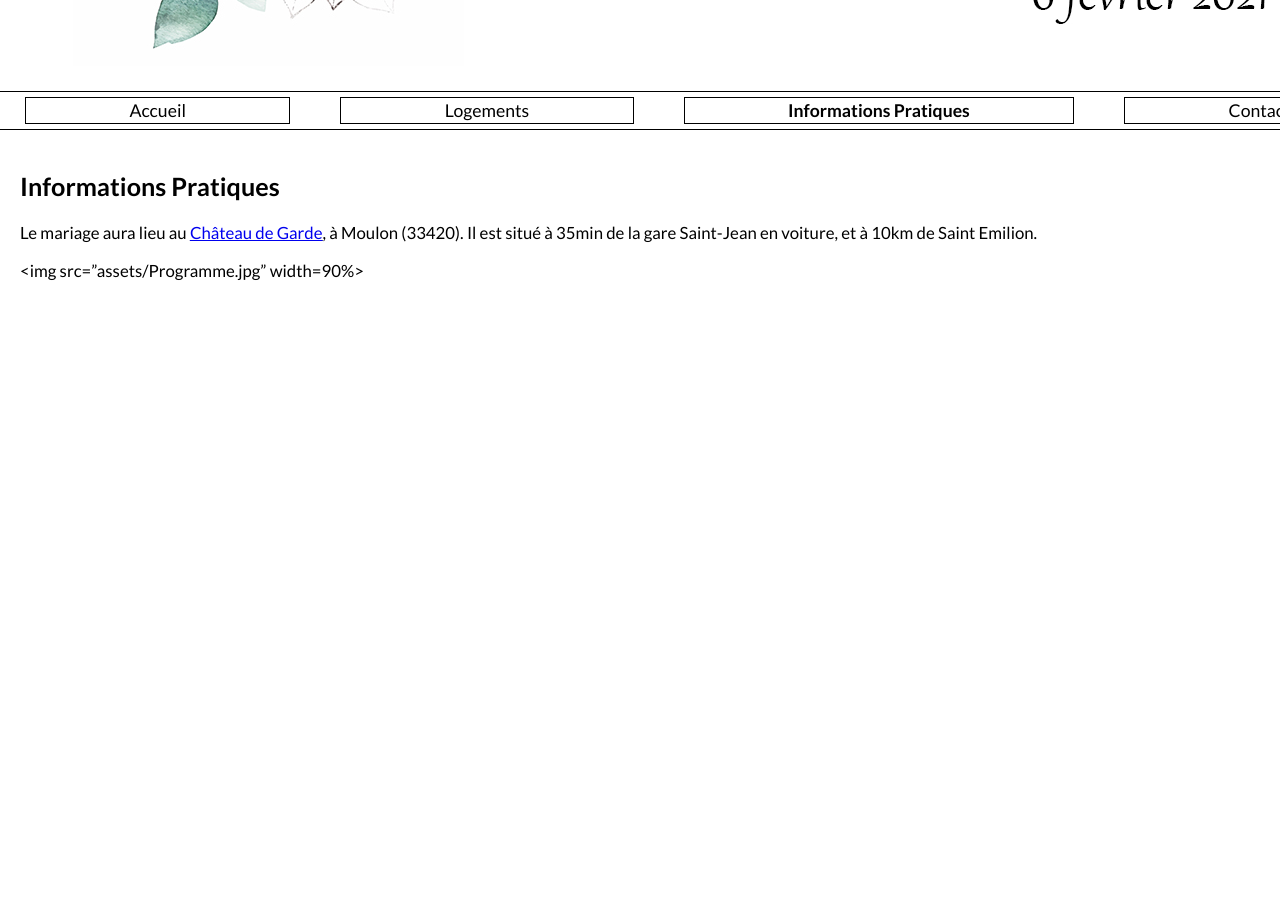
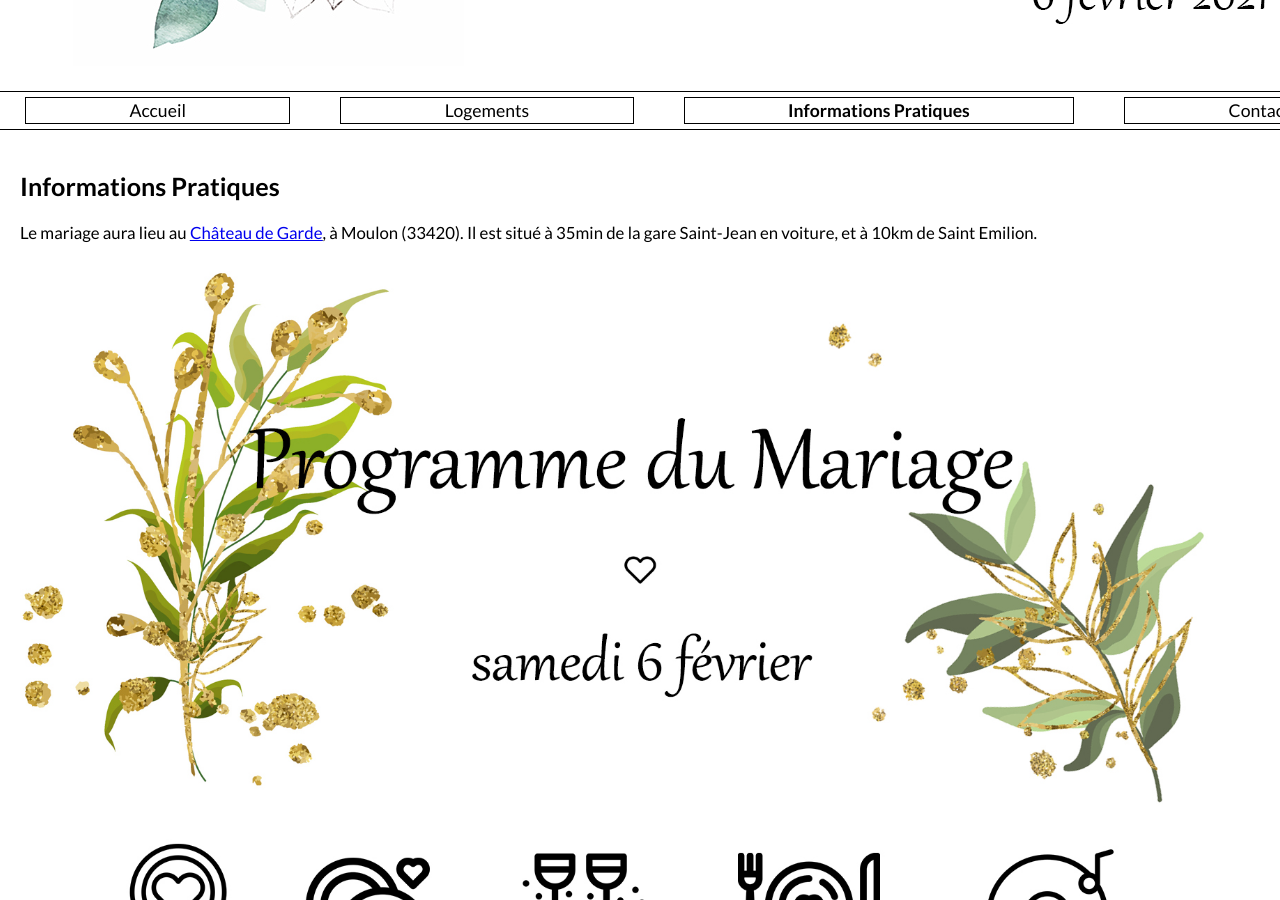
Before and after one commit to Germinal-A/Site-du-Mariage-de-Julia-et-Germain, a Jekyll site: the page built from informations-pratiques.md, in a window 1280 px wide and 900 px high, scrolled down 334 px. Built offline with Jekyll 4.4.1, drawn with Linux system fonts in a browser that asks for light colours; before the commit the page ends 900 px from its top, so only the background shows below that.

Commit message:
Update informations-pratiques.md

```diff
--- a/informations-pratiques.md
+++ b/informations-pratiques.md
@@ -9,4 +9,4 @@ weight: 3
 
 Le mariage aura lieu au <u><a href="https://chateaudegarde.com/">Château de Garde</a></u>, à Moulon (33420). Il est situé à 35min de la gare Saint-Jean en voiture, et à 10km de Saint Emilion.
 
-<img src="assets/Programme.jpg" width=90%>
+<img src="assets/Programme.jpg" width="90%">
```
